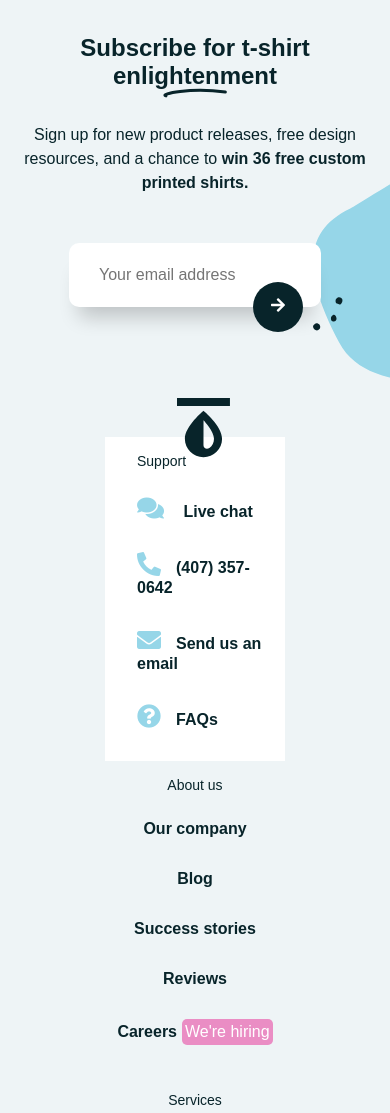
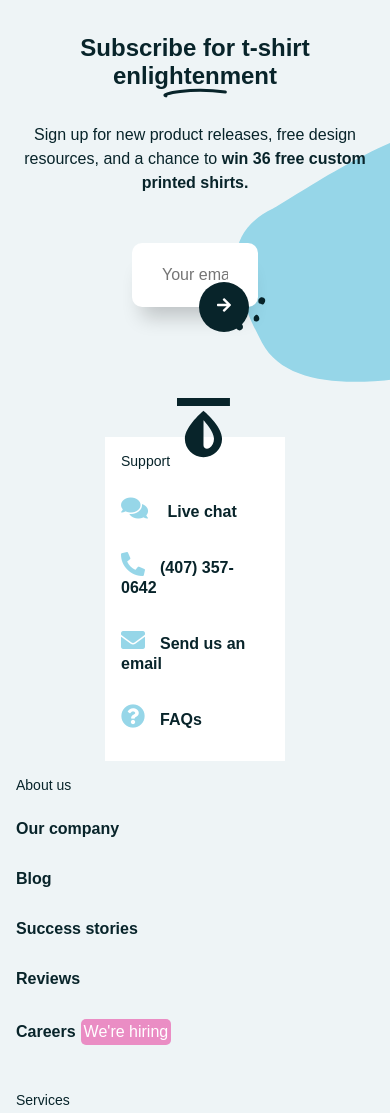
Before and after one commit to njmsaikat/realthread, a plain HTML site: page index.html in a window 390 px wide. Shown: the part 7840-8953 px from the top of the page. Drawn offline with nearby package versions, Linux system fonts and the light colour scheme.

Commit message:
Update style.css

```diff
--- a/css/style.css
+++ b/css/style.css
@@ -1700,30 +1700,3 @@ h1, h2, h3, h4, h5{
         .ready{
             margin-bottom: 1em;
         }
-
-        /*footer top section*/
-        .email-input{
-            width: 70%;
-        }
-        .arrow-right-submit{
-            right: 20%;
-        }
-        .footer-decoration-right{
-            transform: translate(75%,-70%);
-            overflow: hidden;
-        }
-        .footer-menus{
-            text-align: center;
-        }
-        .footer-menus-support{
-            padding-left: 2em;
-        }
-        .link-item{
-            justify-content: center;
-        }
-
-        /*footer bottom section*/
-        .footer-bottom img{
-            display: none;
-        }
-  }
```
